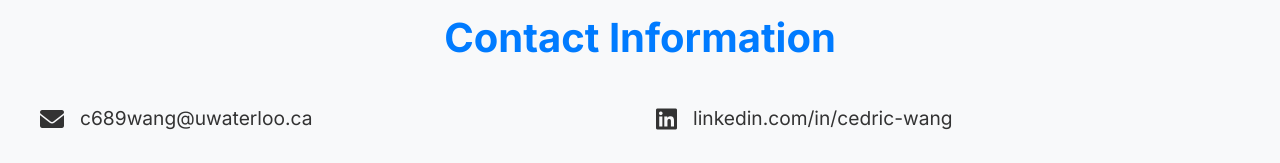
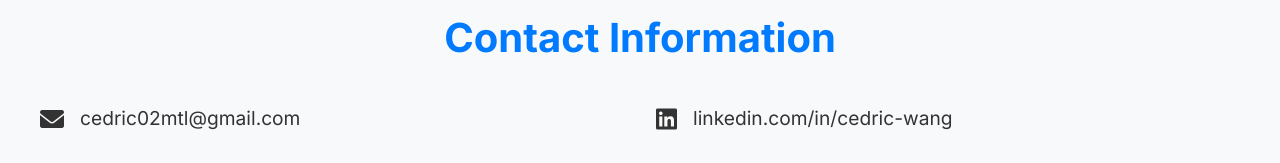
Before and after one commit to C689Wang/c689wang.github.io, a Jekyll site: the page built from index.markdown, in a window 1280 px wide and 900 px high, scrolled down 840 px. Shown: the part 734-897 px from the top of the window. Built offline with Jekyll 4.4.1, drawn with Linux system fonts in a browser that asks for light colours.

Commit message:
update email

```diff
--- a/_layouts/home.html
+++ b/_layouts/home.html
@@ -32,9 +32,9 @@ layout: compress
       <h2>Contact Information</h2>
       <div class="contact-grid">
         <div class="contact-item">
-          <a href="mailto:c689wang@uwaterloo.ca">
+          <a href="mailto:cedric02mtl@gmail.com">
             <i class="fas fa-envelope"></i>
-            <span>c689wang@uwaterloo.ca</span>
+            <span>cedric02mtl@gmail.com</span>
           </a>
         </div>
         <div class="contact-item">
--- a/index.markdown
+++ b/index.markdown
@@ -12,7 +12,7 @@ title: Home
     <div class="social-links">
         <a href="https://github.com/C689Wang" target="_blank"><i class="fab fa-github"></i></a>
         <a href="https://linkedin.com/in/cedric-wang" target="_blank"><i class="fab fa-linkedin"></i></a>
-        <a href="mailto:c689wang@uwaterloo.ca"><i class="fas fa-envelope"></i></a>
+        <a href="mailto:cedric02mtl@gmail.com"><i class="fas fa-envelope"></i></a>
     </div>
 </div>
 
```
